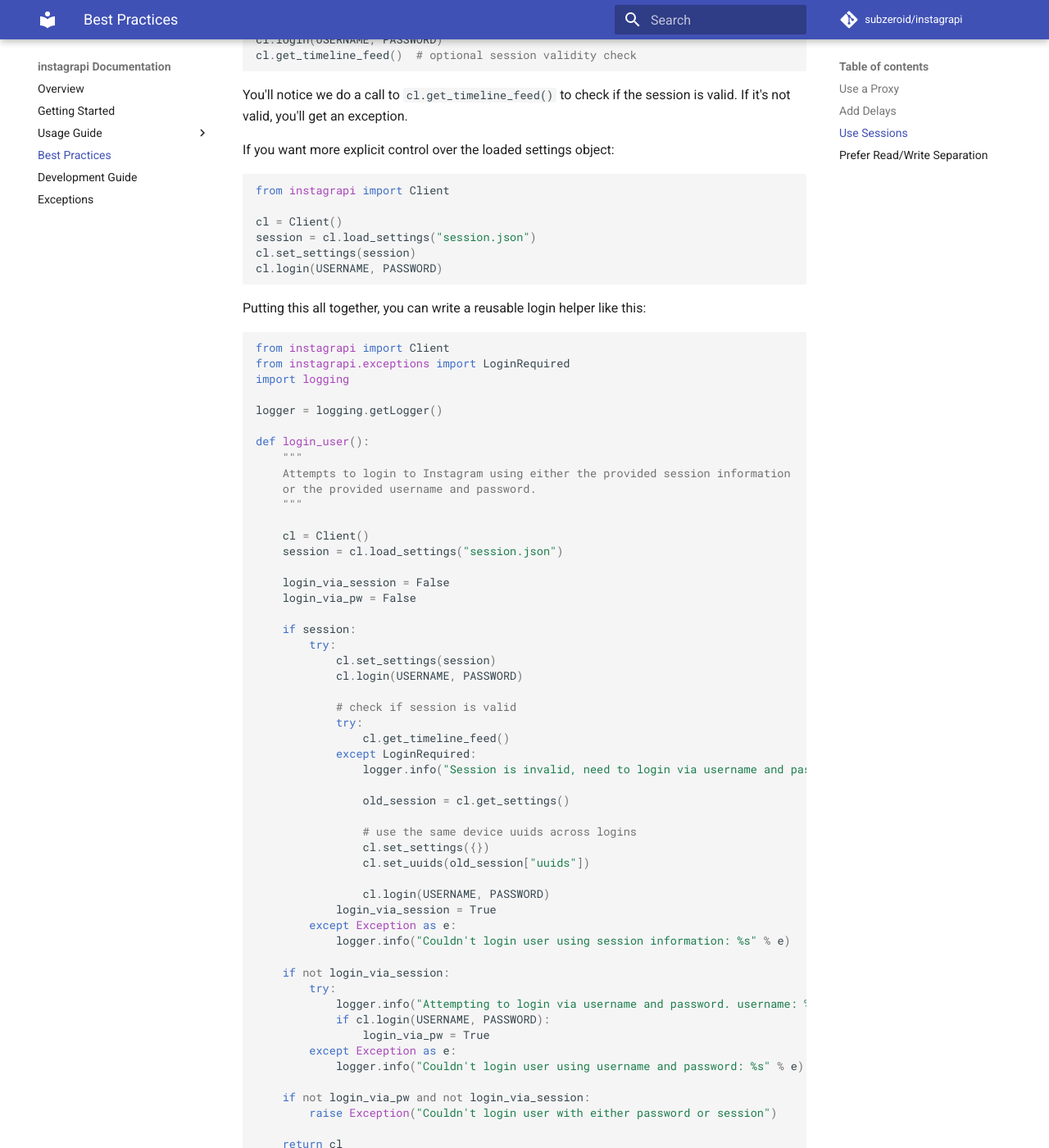
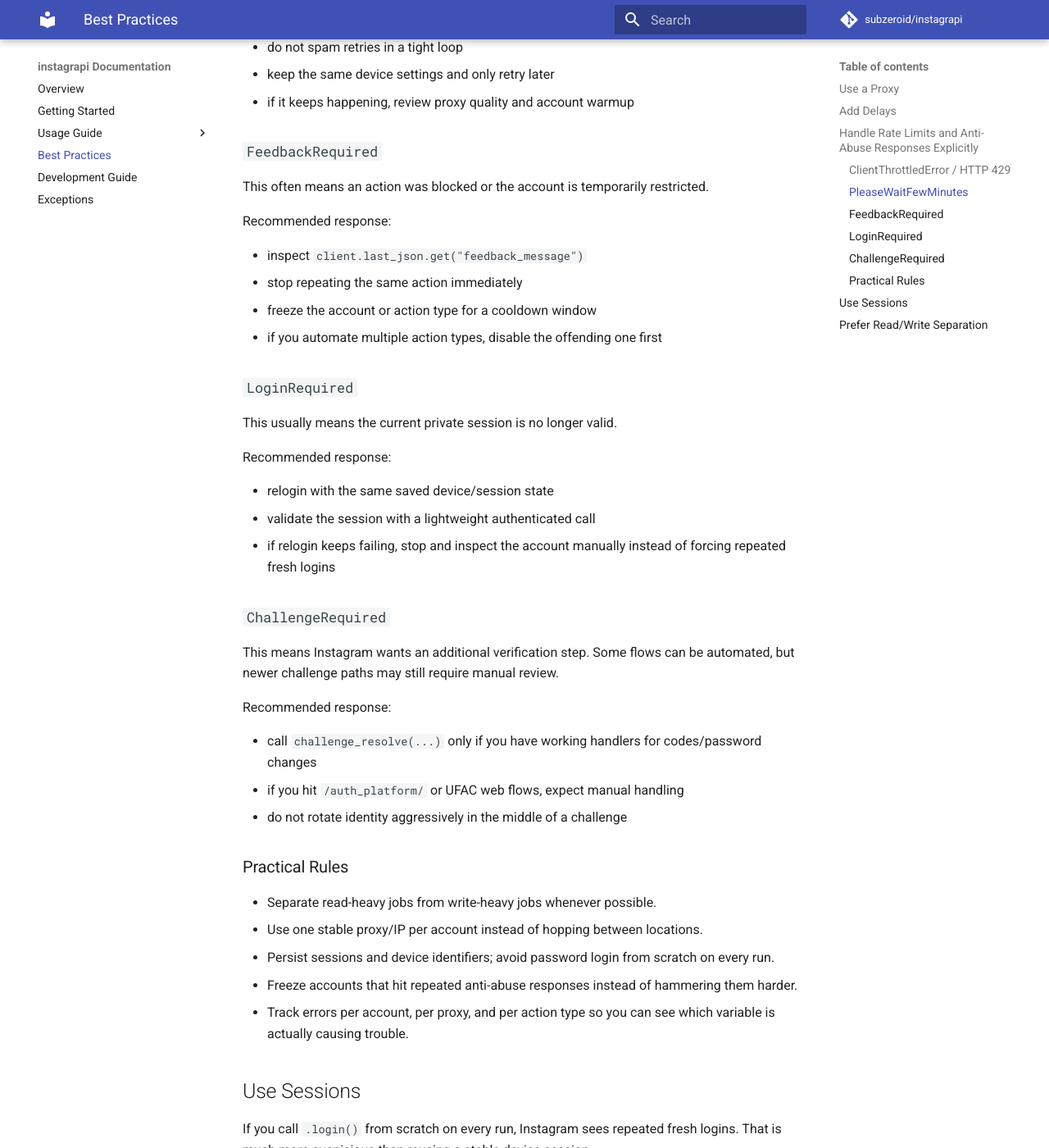
Before and after one commit to subzeroid/instagrapi, an MkDocs documentation site: the page built from docs/usage-guide/best-practices.md, in a window 1280 px wide and 1400 px high, scrolled down 2008 px. Shown: the whole window at 82% size. Built offline with MkDocs 1.6.1 and Material for MkDocs 9.7.7, drawn with Linux system fonts in a browser that asks for light colours; comment, search, counter and statistics services are not loaded; the version menu is left out; some of the changed text lies outside the part shown.

Commit message:
docs: add anti-abuse handling guidance

````diff
--- a/docs/usage-guide/best-practices.md
+++ b/docs/usage-guide/best-practices.md
@@ -53,6 +53,71 @@
 # adds a random delay between 1 and 3 seconds after each request
 cl.delay_range = [1, 3]
 ```
+
+## Handle Rate Limits and Anti-Abuse Responses Explicitly
+
+Instagram uses several different responses for throttling, suspicious behavior, or temporary restrictions. Treat them differently instead of retrying every error the same way.
+
+### `ClientThrottledError` / HTTP 429
+
+This usually means the current IP or request pattern is too aggressive for that path right now.
+
+Recommended response:
+
+* stop the current burst of requests
+* back off before retrying
+* reduce concurrency for that account
+* if the same account keeps hitting `429`, pause it or move it to a cleaner proxy/IP
+
+### `PleaseWaitFewMinutes`
+
+This is usually more serious than a single `429`. Instagram is telling you to slow down for that account, device, or IP combination.
+
+Recommended response:
+
+* stop write actions for that account for a while
+* do not spam retries in a tight loop
+* keep the same device settings and only retry later
+* if it keeps happening, review proxy quality and account warmup
+
+### `FeedbackRequired`
+
+This often means an action was blocked or the account is temporarily restricted.
+
+Recommended response:
+
+* inspect `client.last_json.get("feedback_message")`
+* stop repeating the same action immediately
+* freeze the account or action type for a cooldown window
+* if you automate multiple action types, disable the offending one first
+
+### `LoginRequired`
+
+This usually means the current private session is no longer valid.
+
+Recommended response:
+
+* relogin with the same saved device/session state
+* validate the session with a lightweight authenticated call
+* if relogin keeps failing, stop and inspect the account manually instead of forcing repeated fresh logins
+
+### `ChallengeRequired`
+
+This means Instagram wants an additional verification step. Some flows can be automated, but newer challenge paths may still require manual review.
+
+Recommended response:
+
+* call `challenge_resolve(...)` only if you have working handlers for codes/password changes
+* if you hit `/auth_platform/` or UFAC web flows, expect manual handling
+* do not rotate identity aggressively in the middle of a challenge
+
+### Practical Rules
+
+* Separate read-heavy jobs from write-heavy jobs whenever possible.
+* Use one stable proxy/IP per account instead of hopping between locations.
+* Persist sessions and device identifiers; avoid password login from scratch on every run.
+* Freeze accounts that hit repeated anti-abuse responses instead of hammering them harder.
+* Track errors per account, per proxy, and per action type so you can see which variable is actually causing trouble.
 
 
 ## Use Sessions
````
Also changed, not shown: docs/usage-guide/handle_exception.md (+6 -1 lines).
